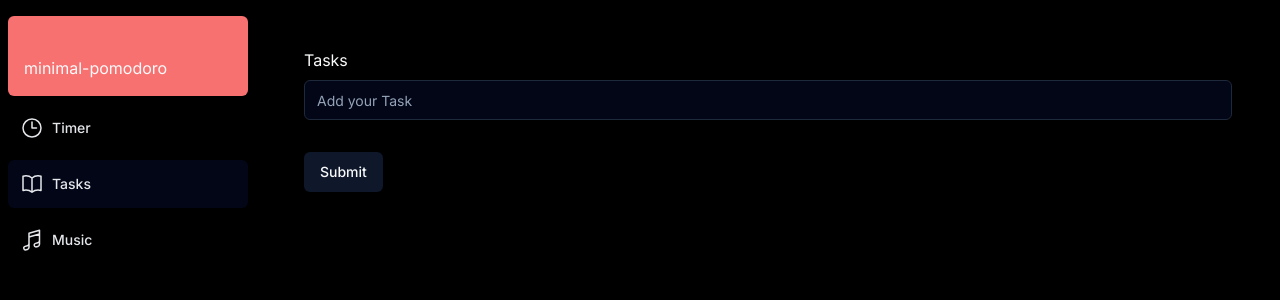
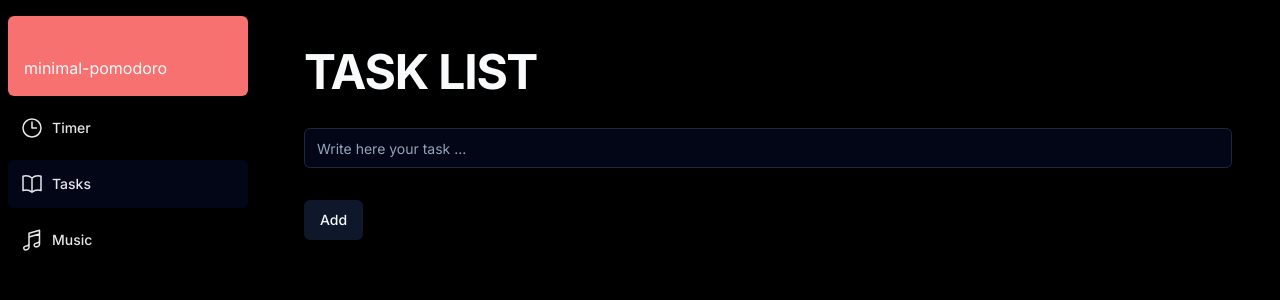
Before and after one commit to carlosazeta/minimal-pomodoro, a Next.js app: page /tasks in a window 1280 px wide. Shown: the top 300 px of the page. Built offline with nearby package versions, Linux system fonts and the light colour scheme.

Commit message:
Create context and show list data

```diff
--- a/package.json
+++ b/package.json
@@ -10,6 +10,7 @@
   },
   "dependencies": {
     "@heroicons/react": "^2.1.1",
+    "@radix-ui/react-checkbox": "^1.0.4",
     "@radix-ui/react-label": "^2.0.2",
     "@radix-ui/react-slot": "^1.0.2",
     "class-variance-authority": "^0.7.0",
--- a/src/app/tasks/page.tsx
+++ b/src/app/tasks/page.tsx
@@ -1,10 +1,19 @@
 import { TasksForm } from '@/components/tasks/form'
+import { TaskList } from '@/components/tasks/list'
+import { TasksProvider } from '@/context/tasksContext'
 
 export default function TasksPage() {
 	return (
-		<section>
-			<h1>Tasks</h1>
-			<TasksForm />
-		</section>
+		<TasksProvider>
+			<section>
+				<h1 className='scroll-m-20 mb-8 text-4xl font-bold tracking-tight lg:text-5xl'>
+					TASK LIST
+				</h1>
+				<TasksForm />
+				<div className='mt-10'>
+					<TaskList />
+				</div>
+			</section>
+		</TasksProvider>
 	)
 }
--- a/src/components/tasks/form.tsx
+++ b/src/components/tasks/form.tsx
@@ -14,27 +14,39 @@ import {
 	FormMessage,
 } from '@/components/ui/form'
 import { Input } from '@/components/ui/input'
+import { useTasks } from '@/context/tasksContext'
+
+type Task = {
+	id: string
+	title: string
+}
 
 const formSchema = z.object({
 	title: z
 		.string()
-		.min(1, {
+		.min(2, {
 			message: 'The task must be at least 2 characters.',
 		})
 		.max(50),
 })
 
-function onSubmit(values: z.infer<typeof formSchema>) {
-	console.log(values)
-}
+export function TasksForm() {
+	const { addTask } = useTasks()
 
-export function TasksForm() {
 	const form = useForm<z.infer<typeof formSchema>>({
 		resolver: zodResolver(formSchema),
 		defaultValues: {
 			title: '',
 		},
 	})
+
+	function onSubmit(values: z.infer<typeof formSchema>) {
+		const newTask: Task = {
+			id: crypto.randomUUID(),
+			title: values.title,
+		}
+		addTask(newTask)
+	}
 
 	return (
 		<Form {...form}>
@@ -44,9 +56,9 @@ export function TasksForm() {
 					name='title'
 					render={({ field }) => (
 						<FormItem>
-							<FormLabel className='sr-only'>Task</FormLabel>
+							<FormLabel className='sr-only'>Task input</FormLabel>
 							<FormControl>
-								<Input placeholder='Add your Task' {...field} />
+								<Input placeholder='Write here your task ...' {...field} />
 							</FormControl>
 							<FormDescription className='sr-only'>
 								Enter a brief description of your task.
@@ -56,7 +68,7 @@ export function TasksForm() {
 					)}
 				/>
 				<Button type='submit' className='mx-auto'>
-					Submit
+					Add
 				</Button>
 			</form>
 		</Form>
--- /dev/null
+++ b/src/components/tasks/list.tsx
@@ -0,0 +1,20 @@
+'use client'
+
+import { useTasks } from '@/context/tasksContext'
+import { Checkbox } from '../ui/checkbox'
+
+export function TaskList() {
+	const { tasks } = useTasks()
+
+	return tasks.map((task) => (
+		<div className='flex items-center space-x-2 my-5' key={task.id}>
+			<Checkbox id={`checkbox-${task.id}`} />
+			<label
+				htmlFor={`checkbox-${task.id}`}
+				className='text-sm font-medium leading-none peer-disabled:cursor-not-allowed peer-disabled:opacity-70'
+			>
+				{task.title}
+			</label>
+		</div>
+	))
+}
--- /dev/null
+++ b/src/components/ui/checkbox.tsx
@@ -0,0 +1,30 @@
+'use client'
+
+import * as React from 'react'
+import * as CheckboxPrimitive from '@radix-ui/react-checkbox'
+import { Check } from 'lucide-react'
+
+import { cn } from '@/lib/utils'
+
+const Checkbox = React.forwardRef<
+	React.ElementRef<typeof CheckboxPrimitive.Root>,
+	React.ComponentPropsWithoutRef<typeof CheckboxPrimitive.Root>
+>(({ className, ...props }, ref) => (
+	<CheckboxPrimitive.Root
+		ref={ref}
+		className={cn(
+			'peer h-4 w-4 shrink-0 rounded-sm border ring-offset-white focus-visible:outline-none focus-visible:ring-2 focus-visible:ring-slate-950 focus-visible:ring-offset-2 disabled:cursor-not-allowed disabled:opacity-50 data-[state=checked]:bg-slate-900 data-[state=checked]:text-slate-50 dark:border-slate-800 dark:border-slate-50 dark:ring-offset-slate-950 dark:focus-visible:ring-slate-300 dark:data-[state=checked]:bg-slate-50 dark:data-[state=checked]:text-slate-900',
+			className
+		)}
+		{...props}
+	>
+		<CheckboxPrimitive.Indicator
+			className={cn('flex items-center justify-center text-current')}
+		>
+			<Check className='h-4 w-4' />
+		</CheckboxPrimitive.Indicator>
+	</CheckboxPrimitive.Root>
+))
+Checkbox.displayName = CheckboxPrimitive.Root.displayName
+
+export { Checkbox }
--- /dev/null
+++ b/src/context/tasksContext.tsx
@@ -0,0 +1,42 @@
+'use client'
+
+import React, { createContext, useState, useContext } from 'react'
+
+type Task = {
+	id: string
+	title: string
+	// ...otros campos
+}
+
+interface TasksContextType {
+	tasks: Task[]
+	addTask: (task: Task) => void
+}
+
+const TasksContext = createContext<TasksContextType | undefined>(undefined)
+
+export function useTasks() {
+	const context = useContext(TasksContext)
+	if (!context) {
+		throw new Error('useTasks must be used within a TasksProvider')
+	}
+	return context
+}
+
+interface TasksProviderProps {
+	children: React.ReactNode
+}
+
+export function TasksProvider({ children }: TasksProviderProps) {
+	const [tasks, setTasks] = useState<Task[]>([])
+
+	const addTask = (task: Task) => {
+		setTasks((prevTasks) => [...prevTasks, task])
+	}
+
+	return (
+		<TasksContext.Provider value={{ tasks, addTask }}>
+			{children}
+		</TasksContext.Provider>
+	)
+}
```
Also changed, not shown: 1 other file (tests, documents, lock files or other folders).
